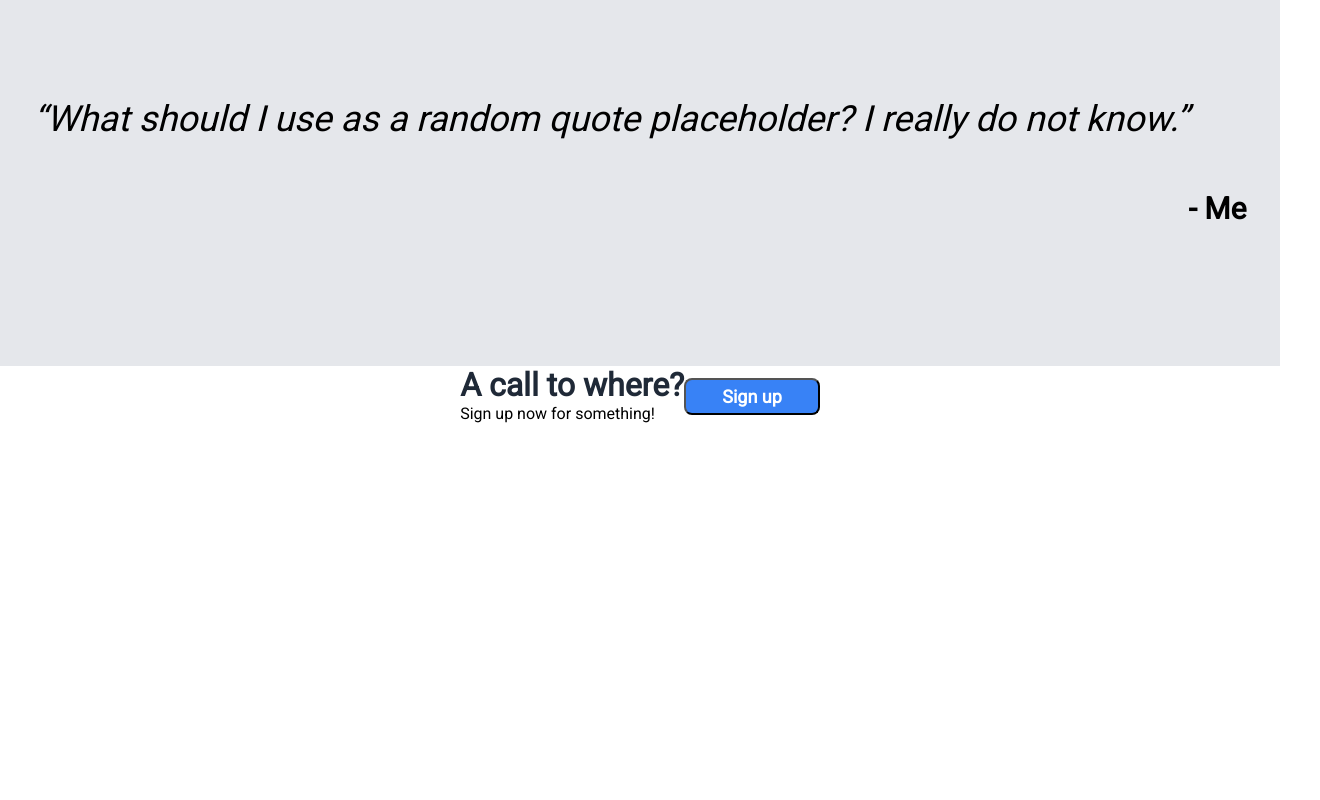
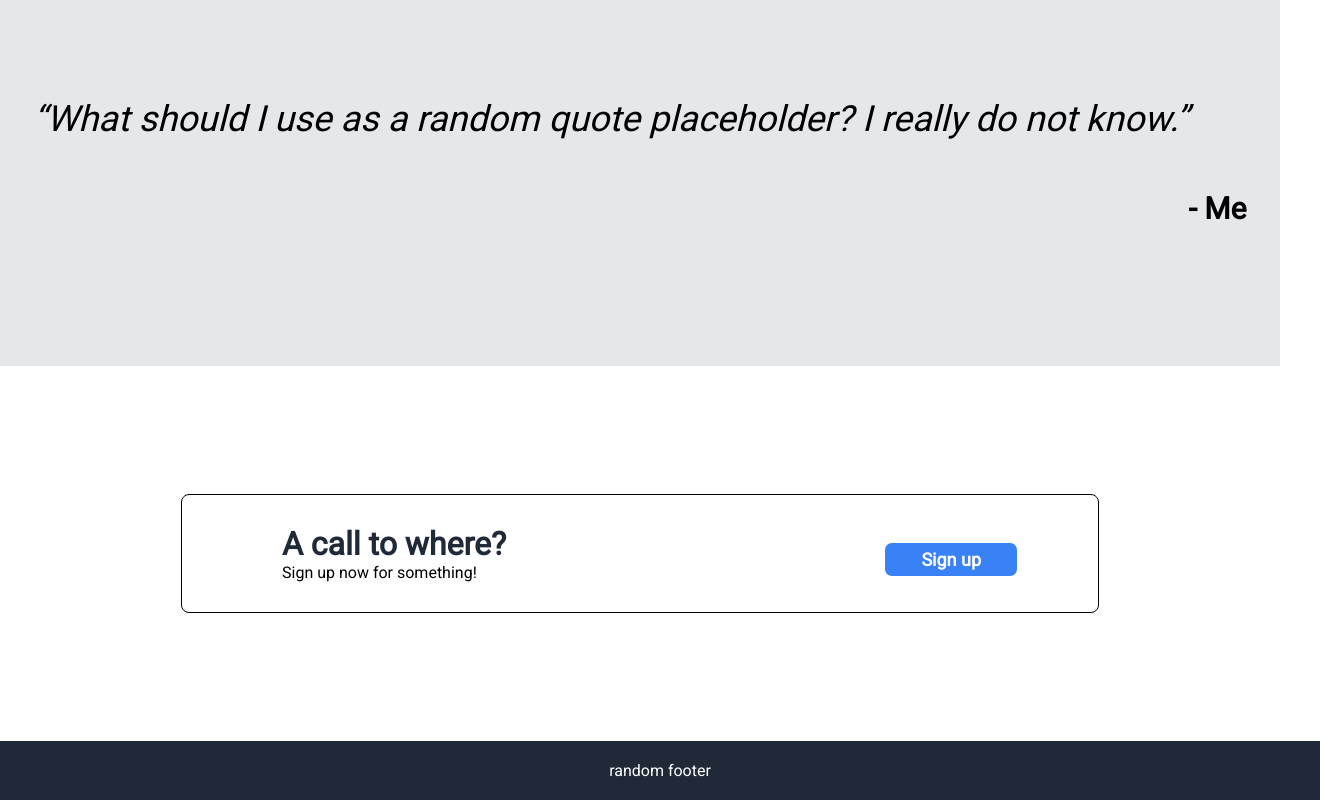
Before and after one commit to rjaranas/landing_page_sol, a plain HTML site: page index.html in a window 1280 px wide. Shown: the part 1845-2645 px from the top of the page, 1320 px wide, since content can reach past the window. Before the commit the page ends 2268 px from the top, so only its background shows below. Drawn offline with Linux system fonts and the light colour scheme.

Commit message:
finalising call to action button with css. completed footer.

```diff
--- a/index.html
+++ b/index.html
@@ -64,9 +64,12 @@
                 </p>
             </div>
             <div class="action-button-holder">
-                <button type="button">Sign up</button>
+                <button class="action-button" type="button">Sign up</button>
             </div>
         </div>
     </div>
+    <footer>
+        random footer
+    </footer>
 </body>
 </html>
--- a/styles.css
+++ b/styles.css
@@ -158,10 +158,43 @@ h1 {
     width: 100%;
     display: flex;
     background-color: white;
-    justify-content: center;
 }
 
 .action-holder {
+    margin: 10% auto;
     display: flex;
     flex-direction: row;
+    align-items: center;
+    border: 1px solid;
+    border-radius: 8px;
+    padding: 10px;
+    width: 70%;
+    justify-content: space-between;
+    flex-wrap: wrap;
 }
+
+.action-text-holder {
+    display: flex;
+    flex-direction: column;
+    padding: 20px;
+    margin-left: 70px;
+}
+
+.action-button-holder {
+    margin-right:70px;
+}
+
+.action-button {
+    border-radius: 8px;
+    border:1px solid white;
+}
+
+footer {
+    display: flex;
+    color: white;
+    width: 100%;
+    background-color: #1f2937 ;
+    padding: 20px;
+    align-items: center;
+    justify-content: center;
+}
```
